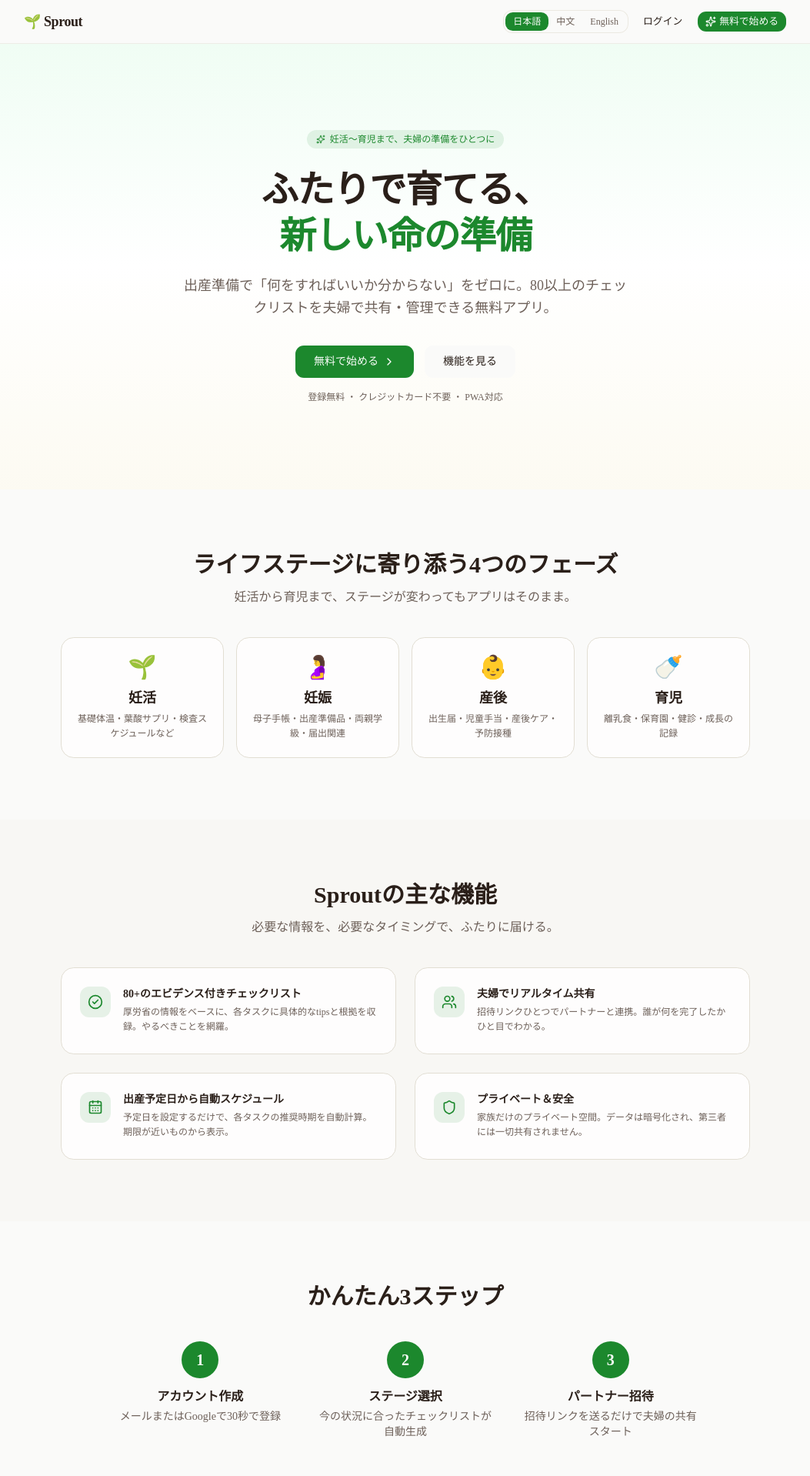
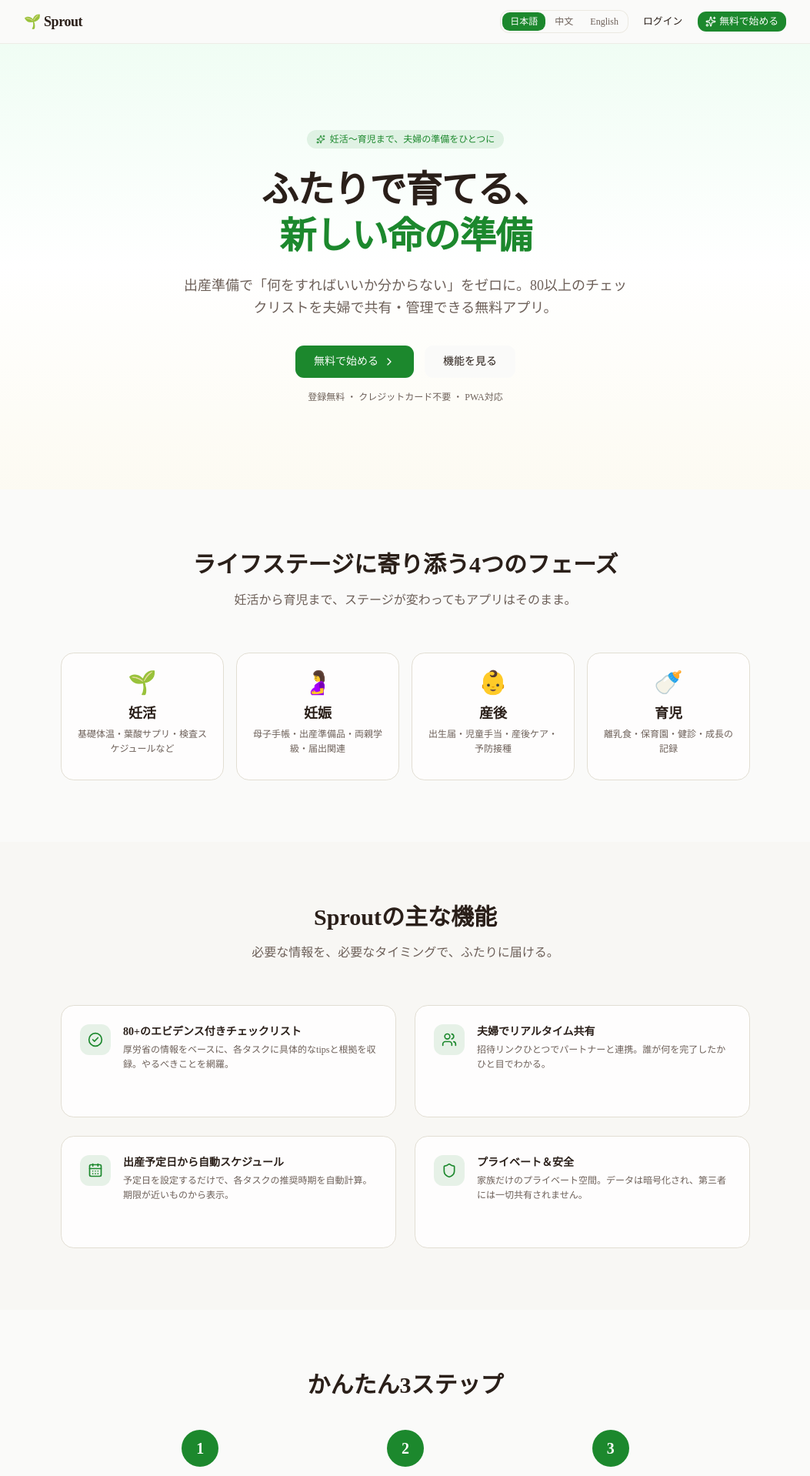
Before and after one commit to Toygaolingxiao/Sprout, a Next.js app: page / in a window 1280 px wide. Shown: the top 1918 px of the page at 77% size, without its empty margins (113-1166 px from the left). Built offline with nearby package versions, Linux system fonts and the light colour scheme; no server answers; the database is empty.

Commit message:
release: v1.10.18

```diff
--- a/src/app/(main)/dashboard/dashboard-client.tsx
+++ b/src/app/(main)/dashboard/dashboard-client.tsx
@@ -260,10 +260,10 @@ export function DashboardClient({ profile, tasks, currentStage, stats, dbOffline
                 return (
                   <Link key={s.stage_id} href={`/checklists/${s.stage_id}`}>
                     <Card className="hover:shadow-md transition-all border-primary/5 hover:border-primary/15">
-                      <CardContent className="py-3 px-2.5 sm:px-3.5">
+                      <CardContent className="flex min-h-[78px] flex-col justify-between py-3 px-2.5 sm:min-h-[84px] sm:px-3.5">
                         <div className="flex items-center gap-1.5 mb-1.5">
                           <span className="text-base">{info.emoji}</span>
-                          <span className="text-xs font-semibold">{t(`stage.${s.stage_id}` as TranslationKey)}</span>
+                          <span className="text-xs font-semibold leading-tight">{t(`stage.${s.stage_id}` as TranslationKey)}</span>
                           {s.total > 0 && (
                             <span className="text-[10px] text-muted-foreground ml-auto">
                               {s.completed}/{s.total}
--- a/src/app/(main)/family/page.tsx
+++ b/src/app/(main)/family/page.tsx
@@ -55,7 +55,7 @@ export default async function FamilyPage() {
               href={nearbyPediatricsUrl}
               target="_blank"
               rel="noreferrer"
-              className="inline-flex h-9 items-center justify-center rounded-lg border border-input bg-background px-3 text-sm font-medium hover:bg-muted"
+              className="inline-flex min-h-12 items-center justify-center rounded-lg border border-input bg-background px-3 py-2 text-center text-sm font-medium leading-tight hover:bg-muted"
             >
               {t('family.searchNearbyPediatrics')}
             </a>
@@ -63,7 +63,7 @@ export default async function FamilyPage() {
               href={pediatricsUrl}
               target="_blank"
               rel="noreferrer"
-              className="inline-flex h-9 items-center justify-center rounded-lg border border-input bg-background px-3 text-sm font-medium hover:bg-muted"
+              className="inline-flex min-h-12 items-center justify-center rounded-lg border border-input bg-background px-3 py-2 text-center text-sm font-medium leading-tight hover:bg-muted"
             >
               {t('family.searchPediatrics')}
             </a>
@@ -71,7 +71,7 @@ export default async function FamilyPage() {
               href={obgynUrl}
               target="_blank"
               rel="noreferrer"
-              className="inline-flex h-9 items-center justify-center rounded-lg border border-input bg-background px-3 text-sm font-medium hover:bg-muted"
+              className="inline-flex min-h-12 items-center justify-center rounded-lg border border-input bg-background px-3 py-2 text-center text-sm font-medium leading-tight hover:bg-muted"
             >
               {t('family.searchObgyn')}
             </a>
--- a/src/components/checklists/sponsor-links.tsx
+++ b/src/components/checklists/sponsor-links.tsx
@@ -29,7 +29,7 @@ export function SponsorLinks({ categoryFilter }: SponsorLinksProps) {
             href="/api/affiliate/amazon-baby"
             target="_blank"
             rel="noopener noreferrer sponsored"
-            className={cn(buttonVariants({ variant: 'outline', size: 'sm' }), 'w-full')}
+            className={cn(buttonVariants({ variant: 'outline', size: 'sm' }), 'h-auto min-h-12 w-full whitespace-normal px-3 py-2 text-center leading-tight')}
           >
             {t('affiliate.amazonBaby')}
           </a>
@@ -37,7 +37,7 @@ export function SponsorLinks({ categoryFilter }: SponsorLinksProps) {
             href="/api/affiliate/rakuten-baby"
             target="_blank"
             rel="noopener noreferrer sponsored"
-            className={cn(buttonVariants({ variant: 'outline', size: 'sm' }), 'w-full')}
+            className={cn(buttonVariants({ variant: 'outline', size: 'sm' }), 'h-auto min-h-12 w-full whitespace-normal px-3 py-2 text-center leading-tight')}
           >
             {t('affiliate.rakutenBaby')}
           </a>
@@ -45,7 +45,7 @@ export function SponsorLinks({ categoryFilter }: SponsorLinksProps) {
             href="/api/affiliate/insurance"
             target="_blank"
             rel="noopener noreferrer sponsored"
-            className={cn(buttonVariants({ variant: 'outline', size: 'sm' }), 'w-full')}
+            className={cn(buttonVariants({ variant: 'outline', size: 'sm' }), 'h-auto min-h-12 w-full whitespace-normal px-3 py-2 text-center leading-tight')}
           >
             {t('affiliate.insurance')}
           </a>
--- a/src/components/landing/landing-page.tsx
+++ b/src/components/landing/landing-page.tsx
@@ -106,15 +106,15 @@ export function LandingPage() {
     <div className="flex flex-col min-h-screen bg-background text-foreground">
       {/* ── Header ── */}
       <header className="sticky top-0 z-50 backdrop-blur-md bg-background/80 border-b border-border/50">
-        <nav className="mx-auto max-w-5xl flex items-center justify-between px-4 h-14" aria-label={t('lp.mainNav')}>
+        <nav className="mx-auto max-w-5xl flex min-h-14 items-center justify-between px-4 py-2" aria-label={t('lp.mainNav')}>
           <Link href="/" className="text-lg font-bold tracking-tight" aria-label="Sprout home">🌱 Sprout</Link>
-          <div className="flex items-center gap-2">
+          <div className="flex items-center justify-end gap-2">
             <div className="flex rounded-lg border border-border/60 bg-background/60 p-0.5">
               <button
                 type="button"
                 onClick={() => changeLocale('ja')}
                 className={cn(
-                  'rounded-md px-2.5 py-1 text-xs font-medium transition-colors',
+                  'min-w-12 rounded-md px-2.5 py-1 text-center text-xs font-medium transition-colors',
                   locale === 'ja' ? 'bg-primary text-primary-foreground' : 'text-muted-foreground hover:text-foreground'
                 )}
               >
@@ -124,7 +124,7 @@ export function LandingPage() {
                 type="button"
                 onClick={() => changeLocale('zh')}
                 className={cn(
-                  'rounded-md px-2.5 py-1 text-xs font-medium transition-colors',
+                  'min-w-12 rounded-md px-2.5 py-1 text-center text-xs font-medium transition-colors',
                   locale === 'zh' ? 'bg-primary text-primary-foreground' : 'text-muted-foreground hover:text-foreground'
                 )}
               >
@@ -134,7 +134,7 @@ export function LandingPage() {
                 type="button"
                 onClick={() => changeLocale('en')}
                 className={cn(
-                  'rounded-md px-2.5 py-1 text-xs font-medium transition-colors',
+                  'min-w-12 rounded-md px-2.5 py-1 text-center text-xs font-medium transition-colors',
                   locale === 'en' ? 'bg-primary text-primary-foreground' : 'text-muted-foreground hover:text-foreground'
                 )}
               >
@@ -144,14 +144,14 @@ export function LandingPage() {
             <button
               type="button"
               onClick={() => router.push('/login')}
-              className={buttonVariants({ variant: 'ghost', size: 'sm' })}
+              className={buttonVariants({ variant: 'ghost', size: 'sm', className: 'min-w-16 justify-center' })}
             >
               {t('lp.login')}
             </button>
             <button
               type="button"
               onClick={() => router.push('/signup')}
-              className={buttonVariants({ size: 'sm' })}
+              className={buttonVariants({ size: 'sm', className: 'min-w-28 justify-center' })}
             >
               <Sparkles className="size-3.5" />
               {t('lp.startFree')}
@@ -169,17 +169,17 @@ export function LandingPage() {
           background: 'linear-gradient(to bottom, var(--theme-gradient-from), var(--theme-gradient-via), var(--theme-gradient-to))',
         }}
       >
-        <div className="mx-auto max-w-3xl px-4 py-14 sm:py-28 text-center">
+        <div className="mx-auto flex min-h-[420px] max-w-3xl flex-col items-center justify-center px-4 py-14 text-center sm:min-h-[500px] sm:py-28">
           <div className="mb-6 inline-flex items-center gap-1.5 rounded-full bg-primary/10 px-3 py-1 text-xs font-medium text-primary">
             <Sparkles className="size-3" />
             {t('lp.badge')}
           </div>
-          <h1 id="hero-heading" className="text-3xl sm:text-4xl md:text-5xl font-extrabold tracking-tight leading-tight">
+          <h1 id="hero-heading" className="min-h-[5.5rem] text-3xl font-extrabold leading-tight tracking-tight sm:min-h-[7.5rem] sm:text-4xl md:text-5xl">
             {t('lp.heroTitle1')}
             <br />
             <span className="text-primary">{t('lp.heroTitle2')}</span>
           </h1>
-          <p className="mt-5 text-base sm:text-lg text-muted-foreground max-w-xl mx-auto leading-relaxed">
+          <p className="mx-auto mt-5 min-h-[3.5rem] max-w-xl text-base leading-relaxed text-muted-foreground sm:text-lg">
             {t('lp.heroDesc')}
           </p>
           <div className="mt-8 flex flex-col sm:flex-row items-center justify-center gap-3">
@@ -198,23 +198,23 @@ export function LandingPage() {
       </section>
 
       {/* ── Stages ── */}
-      <section className="py-16 sm:py-20 px-4">
+      <section className="min-h-[360px] px-4 py-16 sm:min-h-[400px] sm:py-20">
         <div className="mx-auto max-w-4xl">
-          <h2 className="text-center text-2xl sm:text-3xl font-bold mb-3">
+          <h2 className="mb-3 min-h-[2.5rem] text-center text-2xl font-bold sm:text-3xl">
             {t('lp.stagesTitle')}
           </h2>
-          <p className="text-center text-muted-foreground mb-10 max-w-md mx-auto">
+          <p className="mx-auto mb-10 min-h-[2.5rem] max-w-md text-center text-muted-foreground">
             {t('lp.stagesDesc')}
           </p>
           <div className="grid grid-cols-2 md:grid-cols-4 gap-3 sm:gap-4">
             {STAGES.map((s) => (
               <div
                 key={s.label}
-                className="rounded-xl border border-border bg-card p-3 sm:p-5 text-center hover:shadow-md transition-shadow"
+                className="h-full min-h-[150px] rounded-xl border border-border bg-card p-3 text-center transition-shadow hover:shadow-md sm:min-h-[166px] sm:p-5"
               >
                 <span className="text-3xl">{s.emoji}</span>
-                <h3 className="mt-2 font-bold text-base sm:text-lg">{s.label}</h3>
-                <p className="mt-1 text-xs text-muted-foreground leading-relaxed">{s.desc}</p>
+                <h3 className="mt-2 min-h-[1.75rem] text-base font-bold sm:text-lg">{s.label}</h3>
+                <p className="mt-1 min-h-[2.5rem] text-xs leading-relaxed text-muted-foreground">{s.desc}</p>
               </div>
             ))}
           </div>
@@ -222,26 +222,26 @@ export function LandingPage() {
       </section>
 
       {/* ── Features ── */}
-      <section id="features" className="py-16 sm:py-20 px-4 bg-muted/30">
+      <section id="features" className="min-h-[420px] bg-muted/30 px-4 py-16 sm:min-h-[460px] sm:py-20">
         <div className="mx-auto max-w-4xl">
-          <h2 className="text-center text-2xl sm:text-3xl font-bold mb-3">
+          <h2 className="mb-3 min-h-[2.5rem] text-center text-2xl font-bold sm:text-3xl">
             {t('lp.featuresTitle')}
           </h2>
-          <p className="text-center text-muted-foreground mb-10 max-w-md mx-auto">
+          <p className="mx-auto mb-10 min-h-[2.5rem] max-w-md text-center text-muted-foreground">
             {t('lp.featuresDesc')}
           </p>
           <div className="grid sm:grid-cols-2 gap-6">
             {FEATURES.map((f) => (
               <div
                 key={f.title}
-                className="rounded-xl border border-border bg-card p-6 flex gap-4"
+                className="flex h-full min-h-[132px] gap-4 rounded-xl border border-border bg-card p-6 sm:min-h-[146px]"
               >
                 <div className="flex-shrink-0 size-10 rounded-lg bg-primary/10 flex items-center justify-center">
                   <f.icon className="size-5 text-primary" />
                 </div>
                 <div>
-                  <h3 className="font-bold text-sm">{f.title}</h3>
-                  <p className="mt-1 text-xs text-muted-foreground leading-relaxed">{f.desc}</p>
+                  <h3 className="min-h-[1.25rem] text-sm font-bold">{f.title}</h3>
+                  <p className="mt-1 min-h-[2.75rem] text-xs leading-relaxed text-muted-foreground">{f.desc}</p>
                 </div>
               </div>
             ))}
@@ -255,14 +255,14 @@ export function LandingPage() {
           <h2 className="text-center text-2xl sm:text-3xl font-bold mb-10">
             {t('lp.stepsTitle')}
           </h2>
-          <div className="flex flex-col sm:flex-row gap-6 sm:gap-8">
+          <div className="flex flex-col gap-6 sm:flex-row sm:gap-8">
             {STEPS.map((s) => (
-              <div key={s.num} className="flex-1 text-center">
+              <div key={s.num} className="flex-1 text-center sm:min-h-[136px]">
                 <div className="mx-auto size-12 rounded-full bg-primary text-primary-foreground flex items-center justify-center text-xl font-bold">
                   {s.num}
                 </div>
                 <h3 className="mt-3 font-bold">{s.title}</h3>
-                <p className="mt-1 text-sm text-muted-foreground">{s.desc}</p>
+                <p className="mt-1 min-h-[2.75rem] text-sm text-muted-foreground">{s.desc}</p>
               </div>
             ))}
           </div>
@@ -278,13 +278,13 @@ export function LandingPage() {
           <p className="text-center text-sm text-muted-foreground mb-6 max-w-xl mx-auto">
             {hasPublishedVoices ? t('lp.testimonialsDesc') : t('lp.examplesDisclaimer')}
           </p>
-          <div className="grid sm:grid-cols-3 gap-5">
+          <div className="grid gap-5 sm:grid-cols-3">
             {displayVoices.map((t) => (
               <div
                 key={`${t.author}-${t.text.slice(0, 10)}`}
-                className="rounded-xl border border-border bg-card p-3 sm:p-5"
+                className="flex h-full flex-col rounded-xl border border-border bg-card p-3 sm:min-h-[186px] sm:p-5"
               >
-                <p className="text-sm text-foreground leading-relaxed">
+                <p className="min-h-[5rem] text-sm leading-relaxed text-foreground">
                   「{t.text}」
                 </p>
                 <div className="mt-4 flex items-center gap-2">
--- a/src/components/layout/bottom-nav.tsx
+++ b/src/components/layout/bottom-nav.tsx
@@ -38,7 +38,7 @@ export function BottomNav() {
               href={item.href}
               prefetch
               onMouseEnter={() => router.prefetch(item.href)}
-              className={`flex flex-col items-center gap-1 px-3 py-2 text-xs transition-colors ${
+              className={`flex min-w-0 flex-1 flex-col items-center gap-1 px-2 py-2 text-xs transition-colors ${
                 isActive
                   ? 'text-primary font-medium'
                   : 'text-muted-foreground hover:text-foreground'
--- a/src/components/layout/header.tsx
+++ b/src/components/layout/header.tsx
@@ -45,7 +45,7 @@ export function Header() {
                 href={item.href}
                 prefetch
                 onMouseEnter={() => router.prefetch(item.href)}
-                className={`px-3 py-1.5 rounded-md text-sm font-medium transition-colors whitespace-nowrap ${
+                className={`min-w-20 rounded-md px-3 py-1.5 text-center text-sm font-medium whitespace-nowrap transition-colors ${
                   isActive
                     ? 'bg-muted text-foreground'
                     : 'text-muted-foreground hover:text-foreground hover:bg-muted/50'
--- a/src/components/theme/font-size-switcher.tsx
+++ b/src/components/theme/font-size-switcher.tsx
@@ -16,14 +16,14 @@ export function FontSizeSwitcher() {
   return (
     <div className="space-y-2">
       <p className="text-sm font-medium">{t('settings.textSize')}</p>
-      <div className="flex flex-wrap gap-2">
+      <div className="grid grid-cols-3 gap-2">
         {FONT_SIZES.map((option) => (
           <button
             key={option.id}
             type="button"
             onClick={() => setFontSize(option.id)}
             aria-label={t(`settings.textSize.${option.id}` as any)}
-            className={`rounded-lg border px-3 py-2 transition-colors ${
+            className={`h-10 w-full rounded-lg border px-3 py-2 text-center transition-colors ${
               fontSize === option.id
                 ? 'border-primary bg-primary/10 text-primary'
                 : 'border-border bg-background text-muted-foreground hover:bg-muted/70'
--- a/src/components/theme/theme-switcher.tsx
+++ b/src/components/theme/theme-switcher.tsx
@@ -17,13 +17,13 @@ export function ThemeSwitcher() {
   return (
     <div className="space-y-2">
       <p className="text-sm font-medium">{t('theme.color')}</p>
-      <div className="flex gap-3">
+      <div className="grid grid-cols-2 gap-3 sm:grid-cols-4">
         {THEMES.map((th) => (
           <button
             key={th.id}
             onClick={() => setTheme(th.id)}
             aria-label={t(`theme.changeTo.${th.id}` as any)}
-            className={`flex flex-col items-center gap-1.5 rounded-xl border-2 p-3 transition-all ${
+            className={`flex min-h-[98px] w-full flex-col items-center justify-center gap-1.5 rounded-xl border-2 p-3 transition-all ${
               theme === th.id
                 ? 'border-primary bg-primary/5 shadow-sm'
                 : 'border-transparent bg-muted/50 hover:bg-muted'
```
Also changed, not shown: src/components/settings/language-switcher.tsx (+5 -5 lines), src/data/release-notes.ts (+8 -1 lines), 1 other file (tests, documents, lock files or other folders).
